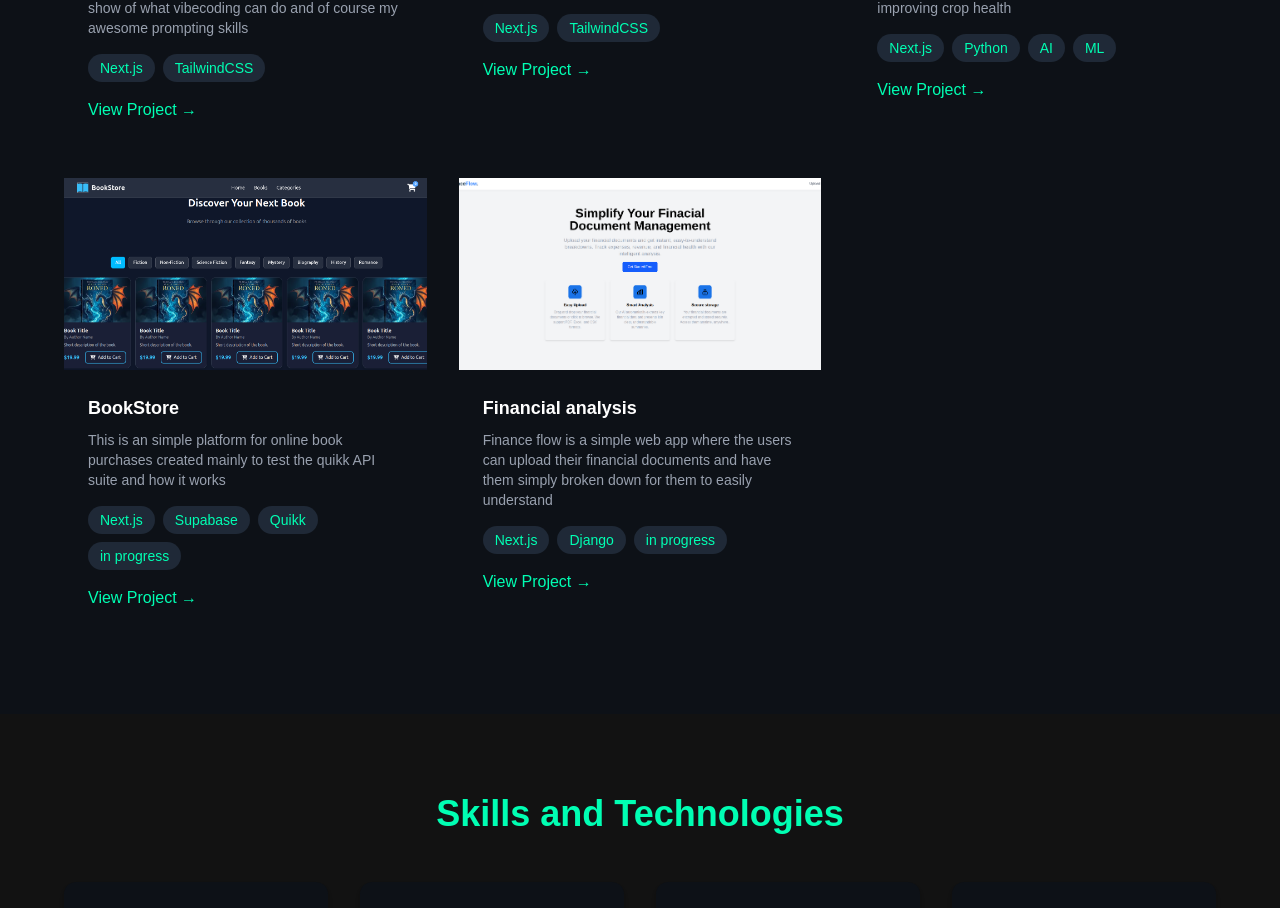
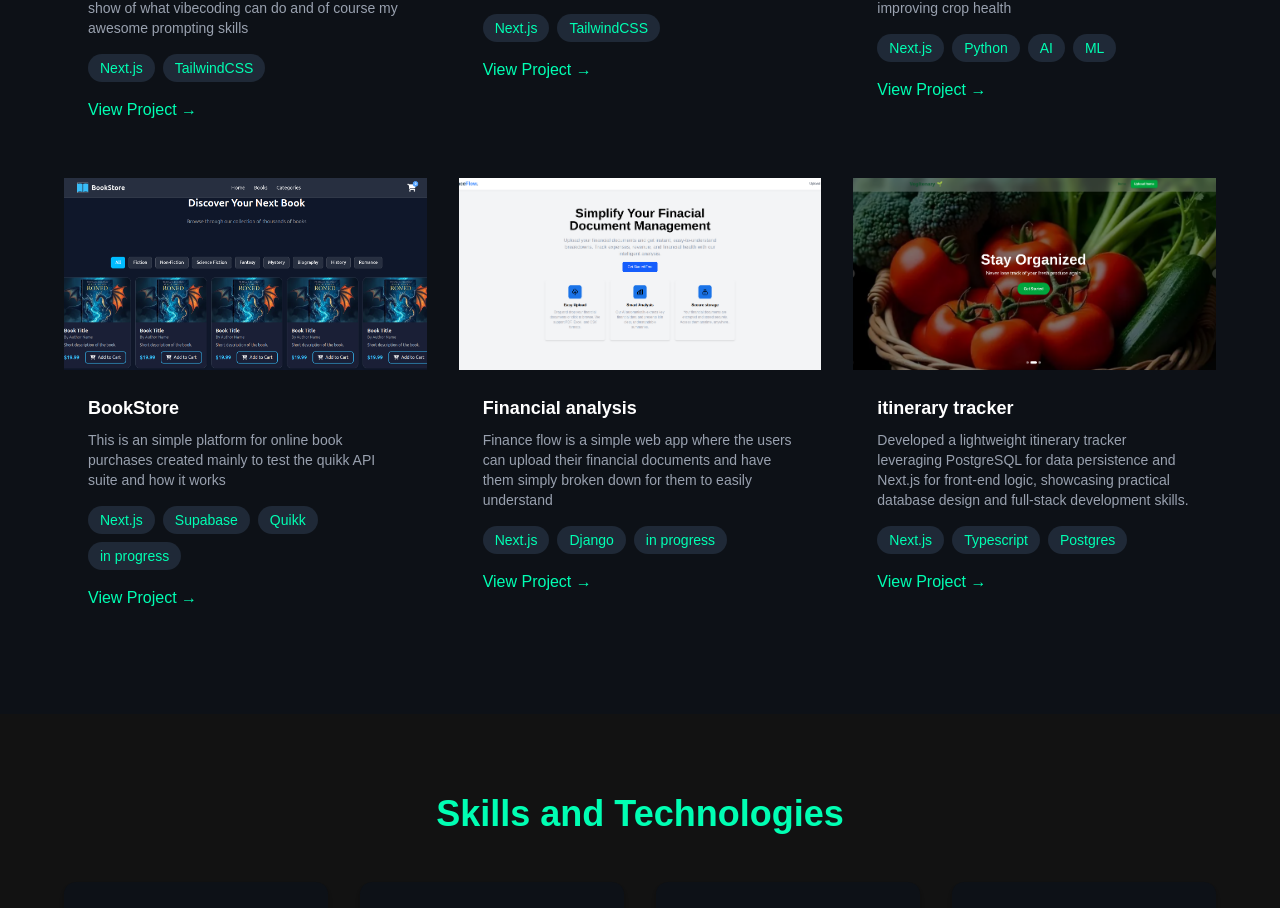
Before and after one commit to dantekadagi3/portfolio, a Next.js app: page / in a window 1280 px wide. Shown: the part 1911-2819 px from the top of the page. Built offline with nearby package versions, Linux system fonts and the light colour scheme.

Commit message:
added  a new project

```diff
--- a/app/page.tsx
+++ b/app/page.tsx
@@ -137,6 +137,15 @@ export default function Home() {
               tags={["Next.js", "Django",  "in progress"]}
               link="https://finance-flow-mu.vercel.app/"
             />
+
+
+            <ProjectCard
+              title="itinerary tracker"
+              description="Developed a lightweight itinerary tracker leveraging PostgreSQL for data persistence and Next.js for front-end logic, showcasing practical database design and full-stack development skills."
+              image="/itenary.png"
+              tags={["Next.js", "Typescript",  "Postgres"]}
+              link="https://finance-flow-mu.vercel.app/"
+            />
           </div>
         </div>
       </section>
```
Also changed, not shown: public/itenary.png (added).
